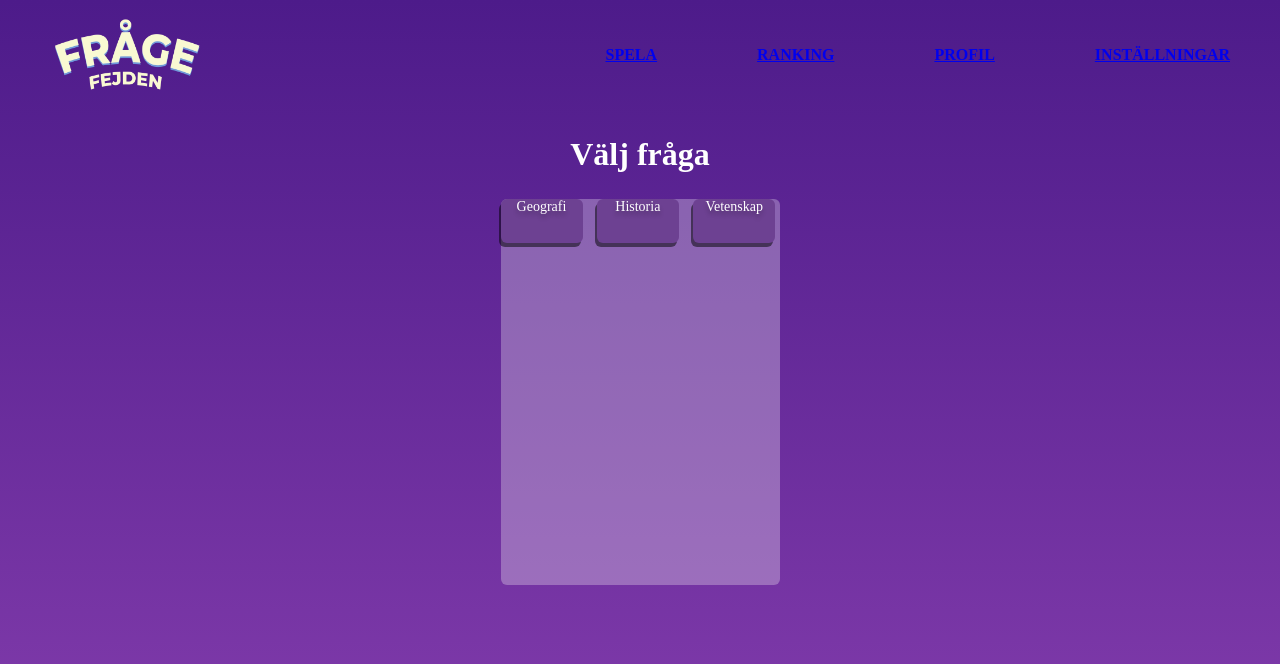
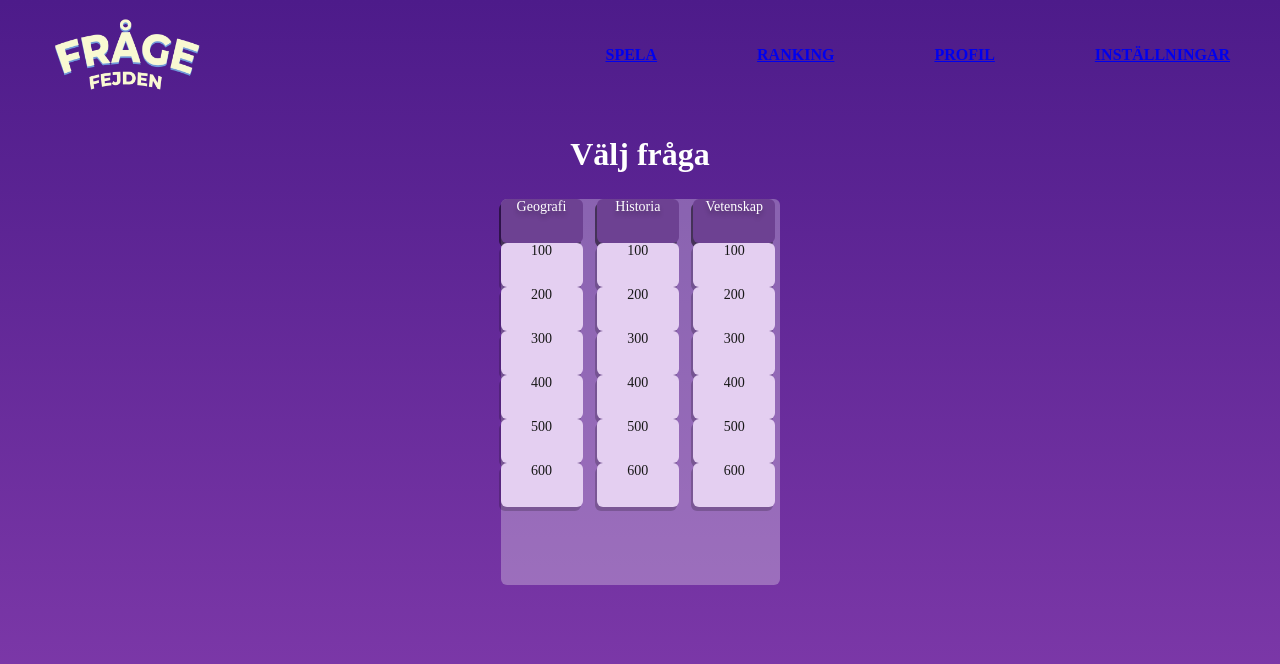
Before and after one commit to visceral89/Agil-Grupp-2, a Vue app: page /game in a window 1280 px wide. Shown: the top 664 px of the page. Built offline with nearby package versions, Linux system fonts and the light colour scheme.

Commit message:
Nu funkar listrenderingen

```diff
--- a/src/components/GameBoard.vue
+++ b/src/components/GameBoard.vue
@@ -5,9 +5,14 @@
 		</div>
 
 		<div id="game-board">
-			<div class="category-column" v-for="(category, key) in categoryList">
+			<div class="category-column" v-for="(category, index) in categoryList" :key="index">
 				<div class="category-card">{{ category }}</div>
-				<div class="question-card" v-for="question in questionList">{{ question.points }}</div>
+				<div
+					class="question-card"
+					v-for="(question, questionIndex) in questionsList[index]"
+					:key="questionIndex">
+					{{ question.points }}
+				</div>
 			</div>
 		</div>
 	</div>
@@ -37,7 +42,6 @@ export default {
 				);
 			}
 			console.log(this.questionsList);
-			//console.log(this.questions.filter((question) => question.category === this.categoryList[0]));
 		},
 	},
 
```
